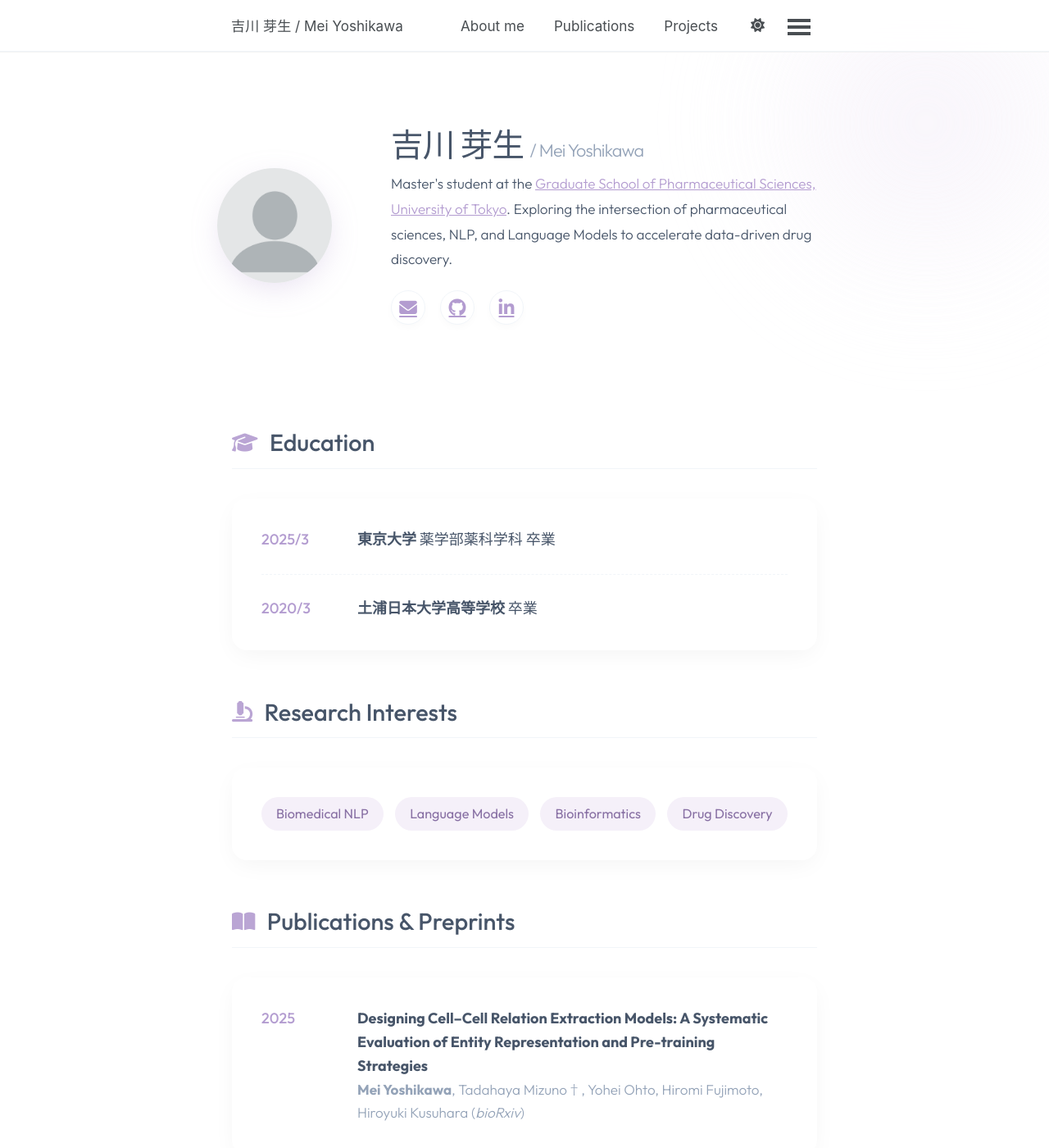
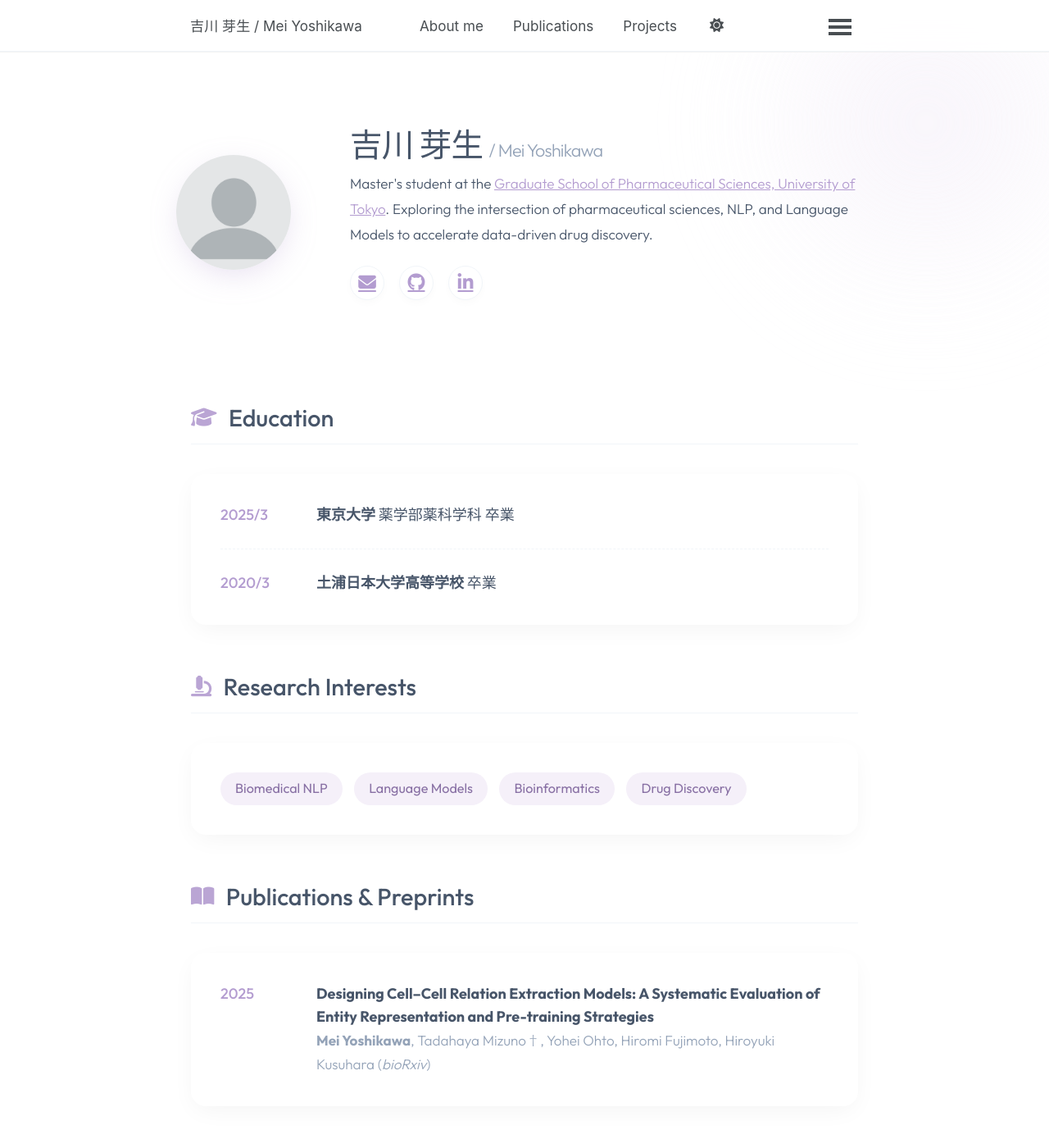
Before and after one commit to DevWithKaiju/DevWithKaiju.github.io, a Jekyll site: the page built from _pages/about.md, in a window 1280 px wide and 1400 px high. Shown: the whole window at 82% size. Built offline with Jekyll 4.4.1, drawn with Linux system fonts in a browser that asks for light colours; a script bundle is joined from its source files by our own code; library files that are not in the unit come from our copies.

Commit message:
style: revert max-width to 850px and reduce footer height

```diff
--- a/_sass/_custom.scss
+++ b/_sass/_custom.scss
@@ -73,7 +73,7 @@ html[data-theme="dark"] .masthead {
   padding-top: 0.5rem !important;
   padding-bottom: 0.5rem !important;
   margin-top: 0 !important;
-  max-width: 750px !important;
+  max-width: 850px !important;
   margin-left: auto !important;
   margin-right: auto !important;
 }
@@ -117,7 +117,7 @@ html[data-theme="dark"] .background-blob {
   align-items: center;
   gap: 2rem;
   text-align: center;
-  max-width: 750px;
+  max-width: 850px;
   margin: 0 auto;
 }
 
@@ -208,7 +208,7 @@ html[data-theme="dark"] .hero-social-link {
 
 /* Modern Content Wrapper */
 .modern-content-wrapper {
-  max-width: 750px;
+  max-width: 850px;
   margin: 0 auto;
   padding: 0 1rem 12rem 1rem; /* Even more generous padding before footer */
   position: relative;
@@ -403,7 +403,7 @@ a:hover {
   padding: 3rem !important;
   box-shadow: 0 8px 30px -5px rgba(0,0,0,0.05) !important;
   border: none !important;
-  max-width: 750px !important;
+  max-width: 850px !important;
   margin: 0 auto !important;
   margin-top: 2rem !important;
 }
@@ -431,7 +431,7 @@ html[data-theme="dark"] .page__inner-wrap {
   margin-top: 10rem !important;
   background: transparent !important;
   border-top: 1px solid var(--global-border-color) !important;
-  padding: 3rem 1rem !important;
+  padding: 1.5rem 1rem !important;
   text-align: center;
   position: relative;
 }
```
